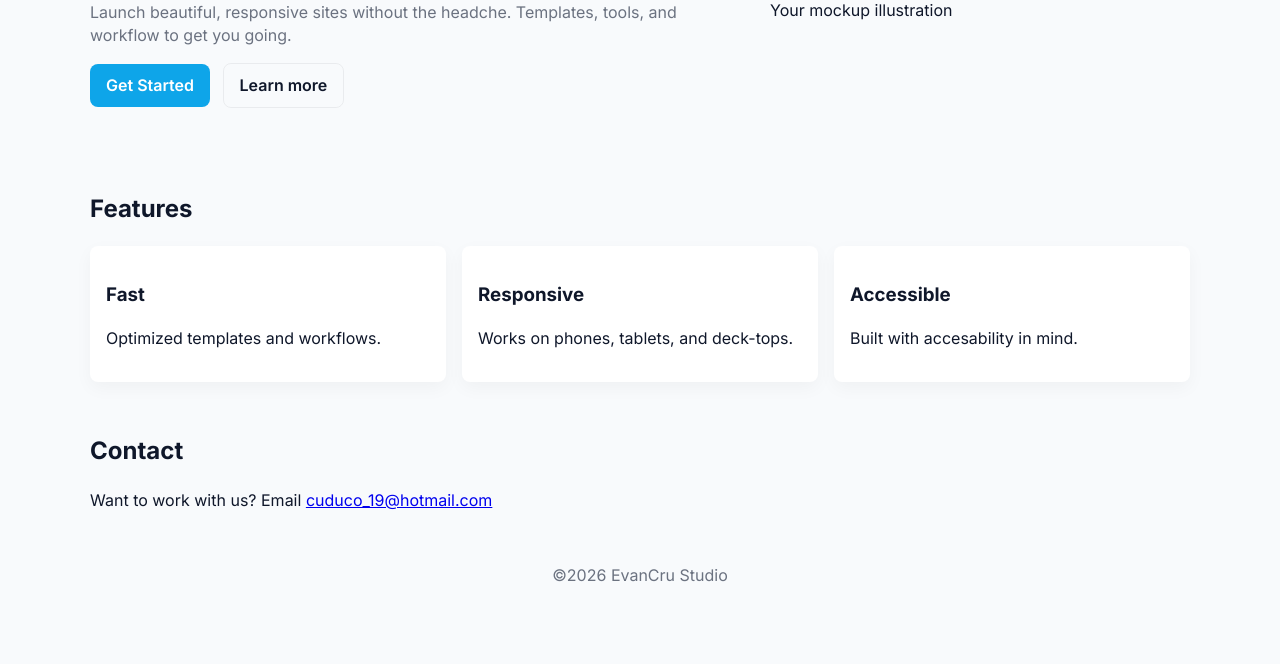
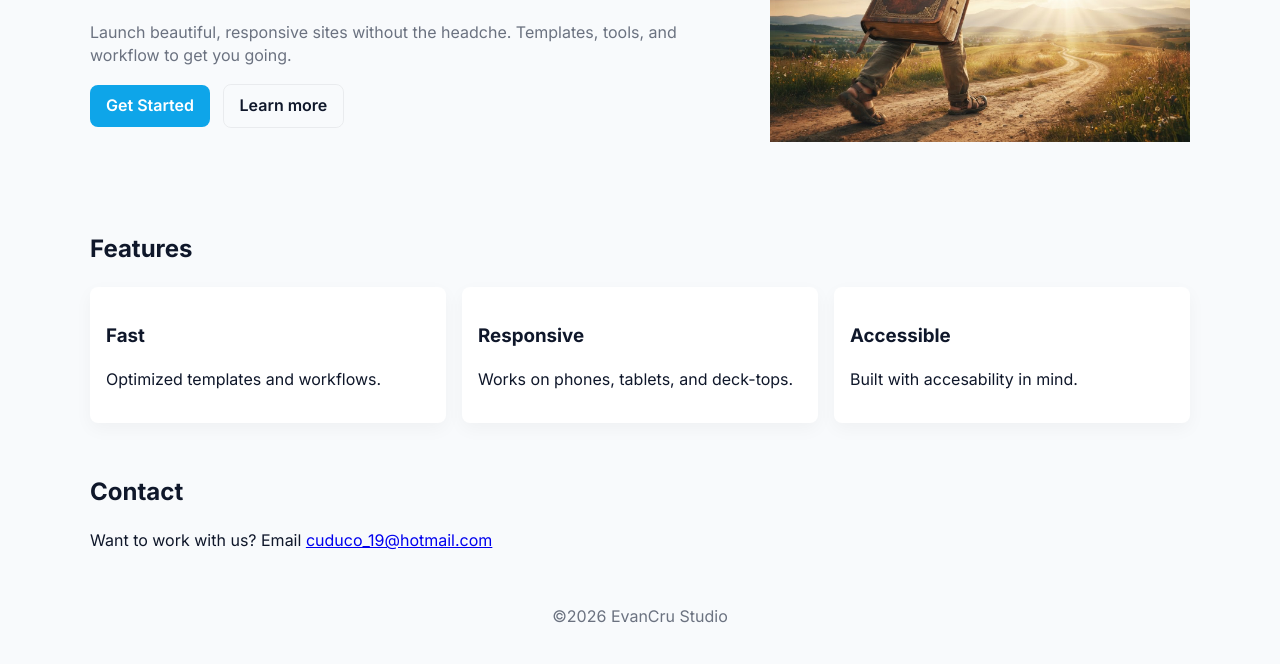
Before and after one commit to cuduco19/landing, a plain HTML site: page index.html in a window 1280 px wide. Shown: the part 167-831 px from the top of the page. Before the commit the page ends 800 px from the top, so only its background shows below. Drawn offline with Linux system fonts and the light colour scheme.

Commit message:
Refactor code structure for improved readability and maintainability

```diff
--- a/index.html
+++ b/index.html
@@ -32,7 +32,9 @@
                         </div>
                     </div>
                     <div class="hero-media" aria-hidden="true">
-                        <div class="mockup">Your mockup illustration</div>
+                        <div class="mockup">
+                            <img src="assets/gospel-with-legs.jpeg" alt="Gospel with legs image" class="hero-graphic" width="100px" />
+                        </div>
                     </div>
                 </div>
             </section>
--- a/styles.css
+++ b/styles.css
@@ -69,7 +69,7 @@ body {
 .hero-grid {
     display: grid;
     grid-template-columns: 1fr;
-    gap: 1.25;
+    gap: 1.25rem;
     align-items: center;
 }
 
@@ -81,6 +81,11 @@ body {
     margin: 0 0 1rem;
     color: var(--muted);
 }
+
+.hero-graphic {
+    width: 100%;
+}
+
 
 /* CTA (Call To Action) styles*/
 .btn {
@@ -129,7 +134,7 @@ body {
 }
 
 /* Larger screens*/
-@media(min-width: 720px){
+@media(min-width: 785px){
     .hero-grid {
         grid-template-columns: 1fr 420px;
         gap: 2rem;
```
Also changed, not shown: assets/gospel-with-legs.jpeg (added).
